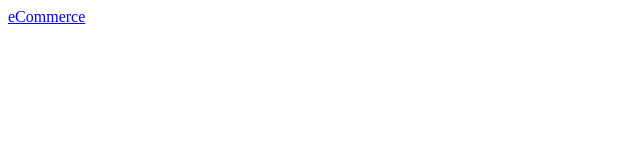
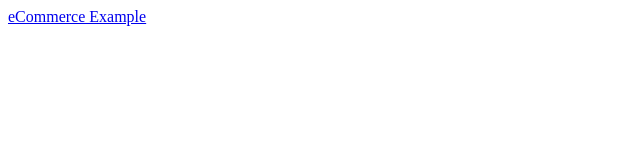
Before and after one commit to letzautomate/samples, a plain HTML site: page index.html in a window 1280 px wide. Shown: the full height of the page, 0-640 px from the left. Drawn offline with Linux system fonts and the light colour scheme.

Commit message:
navigation file is added to access multiple pages

```diff
--- a/index.html
+++ b/index.html
@@ -1,3 +1,3 @@
 <nav>
-  <a href="eCommerce.html">eCommerce</a>
+  <a href="eCommerce.html">eCommerce Example</a>
 </nav>
```
